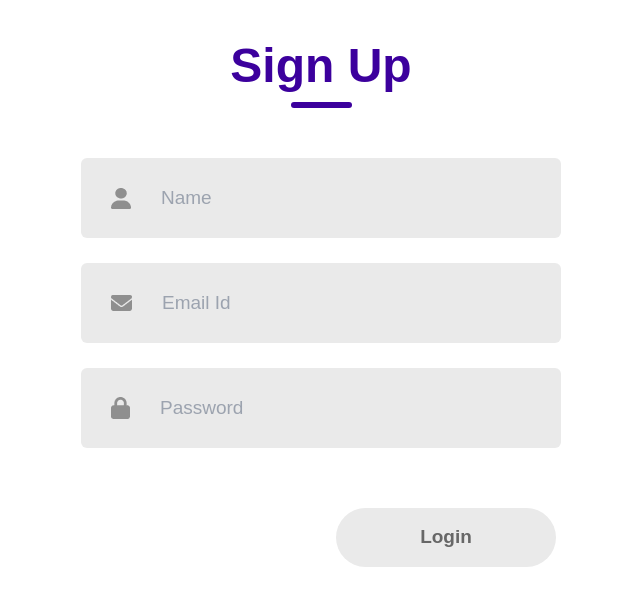
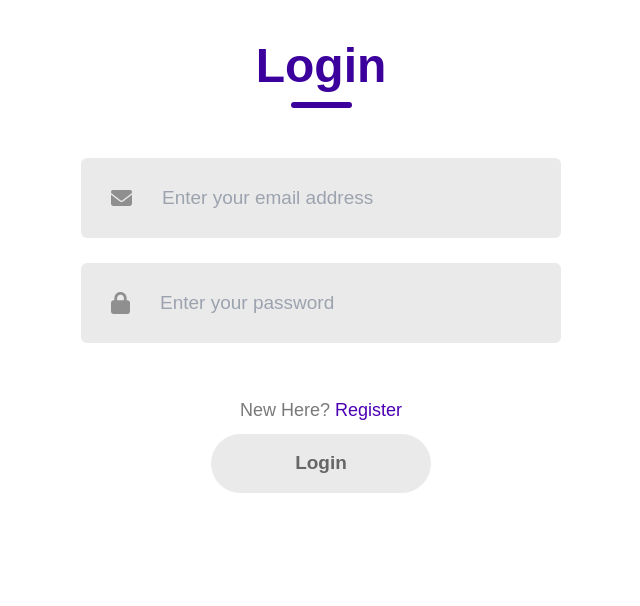
Before and after one commit to aradna123/Diet-Recommender, a React (Create React App) app: page / in a window 1280 px wide. Shown: the top 606 px of the page, without its empty margins (319-959 px from the left). Built offline with nearby package versions, Linux system fonts and the light colour scheme.

Commit message:
login signup in full working

```diff
--- a/package.json
+++ b/package.json
@@ -8,6 +8,7 @@
     "@testing-library/user-event": "^13.5.0",
     "react": "^18.3.1",
     "react-dom": "^18.3.1",
+    "react-hook-form": "^7.52.1",
     "react-icons": "^5.2.1",
     "react-router-dom": "^6.24.1",
     "react-scripts": "5.0.1",
--- a/src/App.js
+++ b/src/App.js
@@ -3,11 +3,13 @@ import LoginSignup from "./Components/LoginSignup/LoginSignup";
 import "./App.css";
 import { Route, Routes } from "react-router-dom";
 import Layout from "./Components/Layout";
+import Login from "./Components/LoginSignup/Login";
 
 function App() {
 	return (
 		<Routes>
-			<Route path="/" element={<LoginSignup />} />
+			<Route path="/" element={<Login />} />
+			<Route path="/register" element={<LoginSignup />} />
 			<Route path="/layout" element={<Layout />} />
 		</Routes>
 	);
--- a/src/Components/HomePage.jsx
+++ b/src/Components/HomePage.jsx
@@ -1,20 +1,19 @@
 import React from "react";
 import homePageImg from "./Images/original.jpg";
 import "./HomePage.css"; // Ensure this path is correct
-import { Link } from "react-router-dom";
 
 const HomePage = () => {
 	return (
 		<div className="homepage-container">
 			<nav className="navbar">
 				<div className="logo">Diet Artificially</div>
-				<div className="nav-links">
+				{/* <div className="nav-links">
 					<Link to="#">Meal Planner</Link>
 					<Link to="#">Diet Plan</Link>
 					<Link to="#">Family Plan</Link>
 					<Link to="#">Personal Trainer</Link>
 					<Link to="#">Consultation</Link>
-				</div>
+				</div> */}
 			</nav>
 			<div className="content">
 				<div className="text-section">
--- /dev/null
+++ b/src/Components/LoginSignup/Login.jsx
@@ -0,0 +1,121 @@
+import React, { useState } from "react";
+import "./LoginSignup.css";
+import email_icon from "../Assests/email.png";
+import password_icon from "../Assests/password.png";
+import { useNavigate } from "react-router-dom";
+import axios from "axios";
+
+export default function Login() {
+	const navigate = useNavigate();
+
+	const [formData, setFormData] = useState({
+		email: "",
+		password: "",
+	});
+
+	const handleChange = (e) => {
+		const { name, value } = e.target;
+		setFormData({ ...formData, [name]: value });
+	};
+
+	const handleSubmit = (e) => {
+		e.preventDefault();
+		// console.log(formData);
+		axios
+			.post(
+				"https://alimusa0322.pythonanywhere.com/DIET/login-user/",
+				{
+					email: formData.email,
+					password: formData.password,
+				},
+				{
+					headers: {
+						"Content-Type": "application/x-www-form-urlencoded", // Make sure this matches your backend's expected content type
+					},
+				}
+			)
+			.then((response) => {
+				console.log("ressssssssssssssssssss", response);
+				if (response.data.success) {
+					console.log("aaaa", response.data.response.id);
+
+					localStorage.setItem(
+						"user_id",
+						JSON.stringify(response.data.response.id)
+					);
+					setFormData({
+						email: "",
+						password: "",
+					});
+					navigate("/layout");
+				} else {
+					console.error("Login failed:", response.data.Message);
+				}
+			})
+			.catch((error) => {
+				console.error("Error during login:", error);
+			});
+	};
+
+	return (
+		<>
+			<div className="container">
+				<div className="header">
+					<div className="text">Login</div>
+					<div className="underline"></div>
+				</div>
+				<form onSubmit={handleSubmit}>
+					<div className="inputs">
+						<div className="input">
+							<img src={email_icon} alt="Email Icon" />
+							<input
+								type="email"
+								id="email"
+								name="email"
+								value={formData.email}
+								onChange={handleChange}
+								placeholder="Enter your email address"
+								required
+							/>
+							{/* {errors.email && (
+								<span className="error">{errors.email.message}</span>
+							)} */}
+						</div>
+
+						<div className="input">
+							<img src={password_icon} alt="Password Icon" />
+							<input
+								type="password"
+								id="password"
+								name="password"
+								value={formData.password}
+								onChange={handleChange}
+								placeholder="Enter your password"
+								required
+							/>
+							{/* {errors.password && (
+								<span className="error">{errors.password.message}</span>
+							)} */}
+						</div>
+					</div>
+
+					<div className="forgot-password">
+						<br />
+						New Here?{" "}
+						<span
+							onClick={() => {
+								navigate("/register");
+							}}
+						>
+							Register
+						</span>
+					</div>
+
+					<div className="submit-container">
+						<input type="submit" value="Login" className="submit gray" />
+					</div>
+				</form>
+			</div>
+		</>
+	);
+}
--- a/src/Components/LoginSignup/LoginSignup.css
+++ b/src/Components/LoginSignup/LoginSignup.css
@@ -1,4 +1,4 @@
-.container{
+.container {
 	display: flex;
 	flex-direction: column;
 	margin: auto;
@@ -6,7 +6,6 @@
 	margin-top: 200px;
 	background: #fff;
 	padding-bottom: 30px;
-
 }
 .header {
 	display: flex;
@@ -15,26 +14,25 @@
 	gap: 9;
 	width: 100%;
 	margin-top: 30px;
-
 }
-  .text{
+.text {
 	color: #3c009d;
 	font-size: 48px;
 	font-weight: 700;
 }
-  .underline{
+.underline {
 	width: 61px;
 	height: 6px;
 	background: #3c009d;
 	border-radius: 9px;
 }
-  .inputs{
+.inputs {
 	margin-top: 50px;
 	display: flex;
 	flex-direction: column;
 	gap: 25px;
 }
-  .input{
+.input {
 	display: flex;
 	align-items: center;
 	margin: auto;
@@ -43,7 +41,7 @@
 	background: #eaeaea;
 	border-radius: 6px;
 }
-  .input img{
+.input img {
 	margin: 0px 30px;
 }
 
@@ -57,23 +55,25 @@
 	font-size: 19px;
 }
 
-.forgot-password{
-    padding-left: 62px;
+.forgot-password {
+	/* padding-left: 62px; */
 	margin-top: 27px;
 	color: #797979;
 	font-size: 18px;
-
+	text-align: center;
 }
-.forgot-password span{
+.forgot-password span {
 	color: #4c00b4;
 	cursor: pointer;
 }
-.submit-container{
+.submit-container {
 	display: flex;
-    gap:30px;
-    margin: 60px auto;
+	align-items: center;
+	justify-content: center;
+	gap: 30px;
+	margin: 10px auto;
 }
-.submit{
+.submit {
 	display: flex;
 	justify-content: center;
 	align-items: center;
@@ -86,7 +86,7 @@
 	font-weight: 700;
 	cursor: pointer;
 }
-.gray{
-  background: #EAEAEA;
+.gray {
+	background: #eaeaea;
 	color: #676767;
 }
--- a/src/Components/LoginSignup/LoginSignup.jsx
+++ b/src/Components/LoginSignup/LoginSignup.jsx
@@ -1,64 +1,125 @@
-import React, { useState } from "react";
+import { useState } from "react";
 import "./LoginSignup.css";
 import user_icon from "../Assests/person.png";
 import email_icon from "../Assests/email.png";
 import password_icon from "../Assests/password.png";
 import { useNavigate } from "react-router-dom";
+import axios from "axios";
 
 const LoginSignup = () => {
-	const [action, setAction] = useState("Sign Up");
 	const navigate = useNavigate();
+
+	const [formData, setFormData] = useState({
+		username: "",
+		email: "",
+		password: "",
+	});
+
+	const handleChange = (e) => {
+		const { name, value } = e.target;
+		setFormData({ ...formData, [name]: value });
+	};
+
+	const handleSubmit = (e) => {
+		e.preventDefault();
+		// console.log(formData);
+		axios
+			.post(
+				"https://alimusa0322.pythonanywhere.com/DIET/register-user/",
+				{
+					username: formData.username,
+					email: formData.email,
+					password: formData.password,
+				},
+				{
+					headers: {
+						"Content-Type": "application/x-www-form-urlencoded", // Make sure this matches your backend's expected content type
+					},
+				}
+			)
+			.then((response) => {
+				console.log("ressssssssssssssssssss", response);
+				if (response.data.success) {
+					console.log("aaaaaaaaaaaaaaaaaaaaaaaaaaaa");
+
+					setFormData({
+						username: "",
+						email: "",
+						password: "",
+					});
+					navigate("/");
+				} else {
+					console.error("Login failed:", response.data.Message);
+				}
+			})
+			.catch((error) => {
+				console.error("Error during login:", error);
+			});
+	};
 
 	return (
 		<div className="container">
 			<div className="header">
-				<div className="text">{action}</div>
+				<div className="text">Sign up</div>
 				<div className="underline"></div>
 			</div>
-
+			<form onSubmit={handleSubmit}>
 				<div className="inputs">
-				{action === "Sign Up" && (
 					<div className="input">
 						<img src={user_icon} alt="User Icon" />
-						<input type="text" placeholder="Name" />
+						<input
+							type="text"
+							id="username"
+							name="username"
+							value={formData.username}
+							onChange={handleChange}
+							placeholder="Enter Your Name"
+							required
+						/>
 					</div>
-				)}
 
 					<div className="input">
 						<img src={email_icon} alt="Email Icon" />
-					<input type="email" placeholder="Email Id" />
+						<input
+							type="email"
+							id="email"
+							name="email"
+							value={formData.email}
+							onChange={handleChange}
+							placeholder="Enter your email address"
+							required
+						/>
 					</div>
 
 					<div className="input">
 						<img src={password_icon} alt="Password Icon" />
-					<input type="password" placeholder="Password" />
+						<input
+							type="password"
+							id="password"
+							name="password"
+							value={formData.password}
+							onChange={handleChange}
+							placeholder="Enter your password"
+							required
+						/>
 					</div>
 				</div>
 
-			{action === "Login" && (
 				<div className="forgot-password">
-					Lost Password? <span>Click Here!</span>
+					Already have an account{" "}
+					<span
+						onClick={() => {
+							navigate("/");
+						}}
+					>
+						Login?
+					</span>
 				</div>
-			)}
 
 				<div className="submit-container">
-				<div
-					className={action === "Login" ? "submit gray" : "submit"}
-					onClick={() => {
-						setAction("Sign Up");
-					}}
-				>
-					Sign Up
+					<input type="submit" value="Sign Up" className="submit gray" />
 				</div>
-				<div
-					className={action === "Sign Up" ? "submit gray" : "submit"}
-					onClick={() => {
-						navigate("/layout");
-					}}
-				>
-					Login
-				</div>
-			</div>
+			</form>
 		</div>
 	);
 };
--- a/src/Components/Report.jsx
+++ b/src/Components/Report.jsx
@@ -1,5 +1,28 @@
-import React from "react";
+import axios from "axios";
+import React, { useEffect } from "react";
 
 export default function Report() {
+	const id = localStorage.getItem("user_id");
+	console.log("User ID:", id);
+
+	useEffect(() => {
+		if (id) {
+			const url = `https://alimusa0322.pythonanywhere.com/DIET/get-report/?user_id=${id}`;
+			console.log("Request URL:", url);
+
+			axios
+				.get(url)
+				.then((res) => {
+					console.log("Response:", res.data); // Adjust based on actual response structure
+				})
+				.catch((err) => {
+					console.error("Error:", err);
+				});
+		} else {
+			console.log("No user ID found in localStorage");
+		}
+	}, [id]);
+
+	// console.log(localStorage.getItem("user_id"));
 	return <div>This Page is under construction</div>;
 }
```
Also changed, not shown: 1 other file (tests, documents, lock files or other folders). Lines whose indentation alone changed are shown as unchanged.
